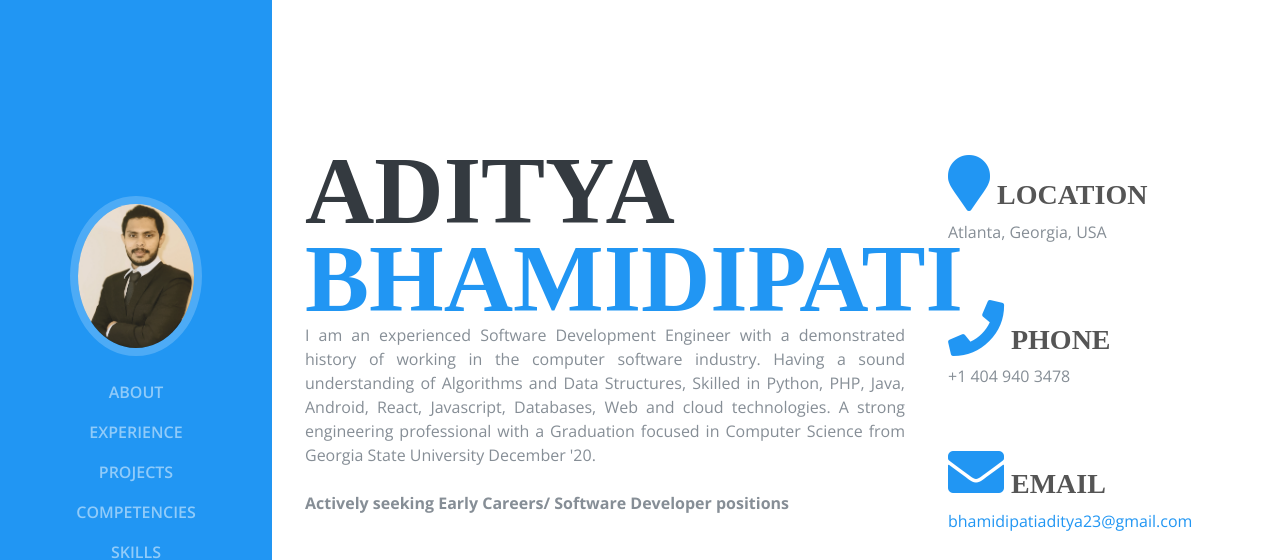
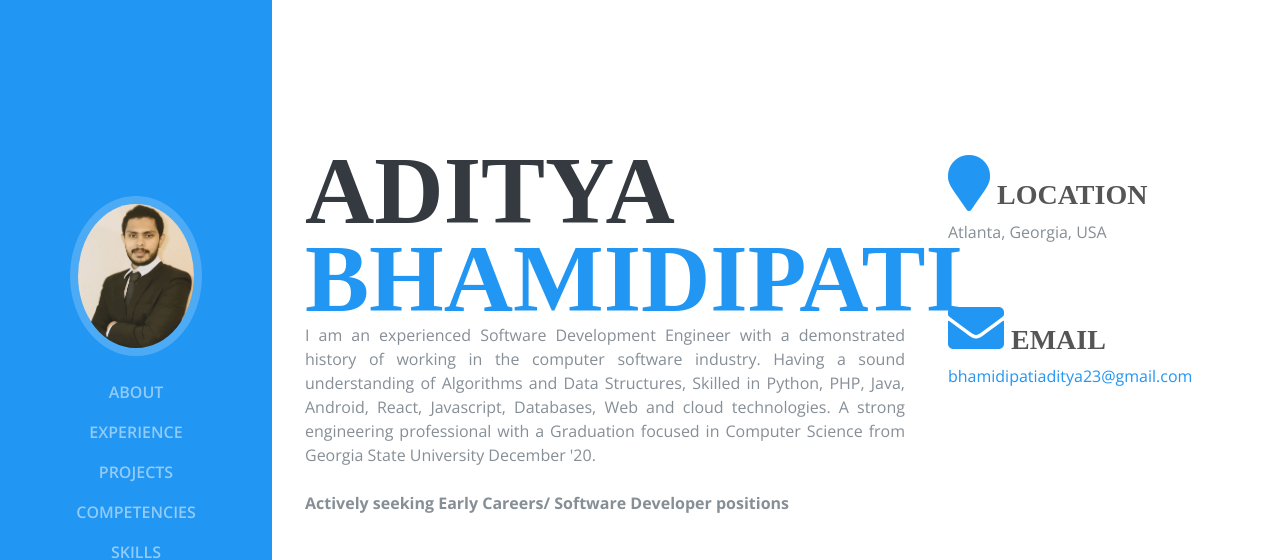
Before and after one commit to ab07max/ab07max.github.io, a plain HTML site: page index.html in a window 1280 px wide. Shown: the top 560 px of the page. Drawn offline with nearby package versions, Linux system fonts and the light colour scheme; a web font is replaced by a local one.

Commit message:
remove phno

```diff
--- a/index.html
+++ b/index.html
@@ -144,10 +144,10 @@ License URL: https://creativecommons.org/licenses/by/4.0/
               <h3><i class="fa fa-map-marker cl-atlantis fa-2x"></i> Location</h3>
               <p>Atlanta, Georgia, USA </p>
             </div>
-            <div class="contact-phone contact-side-desc contact-box-desc">
+            <!-- <div class="contact-phone contact-side-desc contact-box-desc">
               <h3><i class="fa fa-phone cl-atlantis fa-2x"></i> Phone</h3>
               <p>+1 404 940 3478</p>
-            </div>
+            </div> -->
             <div class="contact-mail contact-side-desc contact-box-desc">
               <h3><i class="fas fa-envelope cl-atlantis fa-2x"></i> Email</h3>
             <address class="address-details-f">
```
